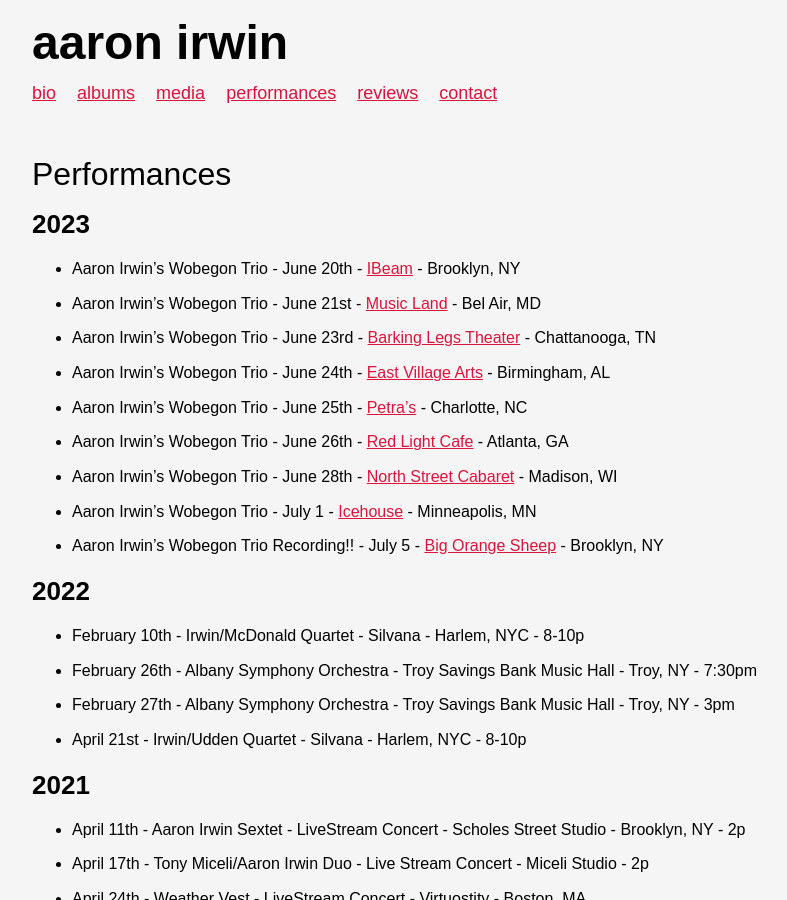
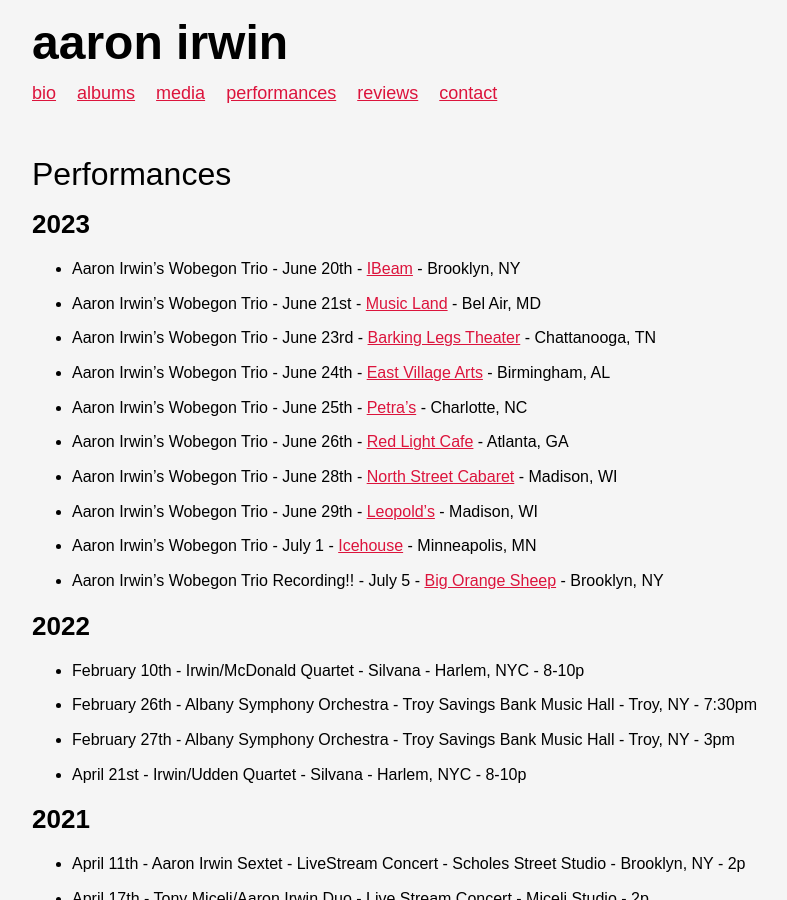
Before and after one commit to ryanve/aaronirwin.com, a Jekyll site: the page built from performances.md, in a window 1280 px wide and 900 px high. Shown: the whole window, without its empty margins (128-915 px from the left). Built offline with Jekyll 4.4.1, drawn with Linux system fonts in a browser that asks for light colours.

Commit message:
#124 leopold

```diff
--- a/performances.md
+++ b/performances.md
@@ -13,6 +13,7 @@ title: Performances
 - Aaron Irwin's Wobegon Trio - June 25th - [Petra's](https://www.eventbrite.com/e/wobegon-with-ghost-trees-tickets-630992404267) - Charlotte, NC
 - Aaron Irwin's Wobegon Trio - June 26th - [Red Light Cafe](http://redlightcafe.com/events/aaron-irwin-wobegon-trio-jun-26-2023) - Atlanta, GA
 - Aaron Irwin's Wobegon Trio - June 28th - [North Street Cabaret](https://www.northstreetcabaret.com/events/2023/6/28/aaron-erwin-trio-wobegon) - Madison, WI
+- Aaron Irwin's Wobegon Trio - June 29th - [Leopold's](https://tockify.com/leopoldsmadison/detail/210/1688083200000) - Madison, WI
 - Aaron Irwin's Wobegon Trio - July 1 - [Icehouse](https://www.icehousempls.com/events/2023/wobegonjuly1) - Minneapolis, MN
 - Aaron Irwin's Wobegon Trio Recording!! - July 5 - [Big Orange Sheep](https://www.bigorangesheep.com) - Brooklyn, NY
 
```
